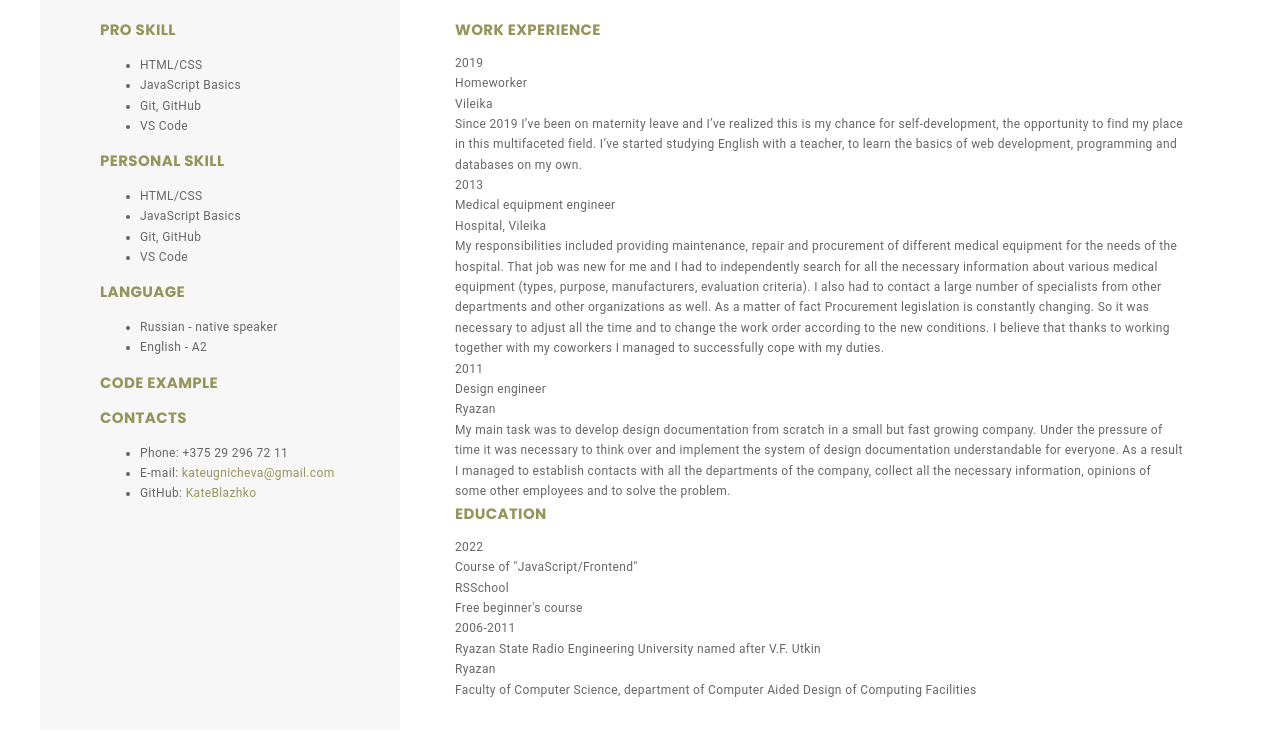
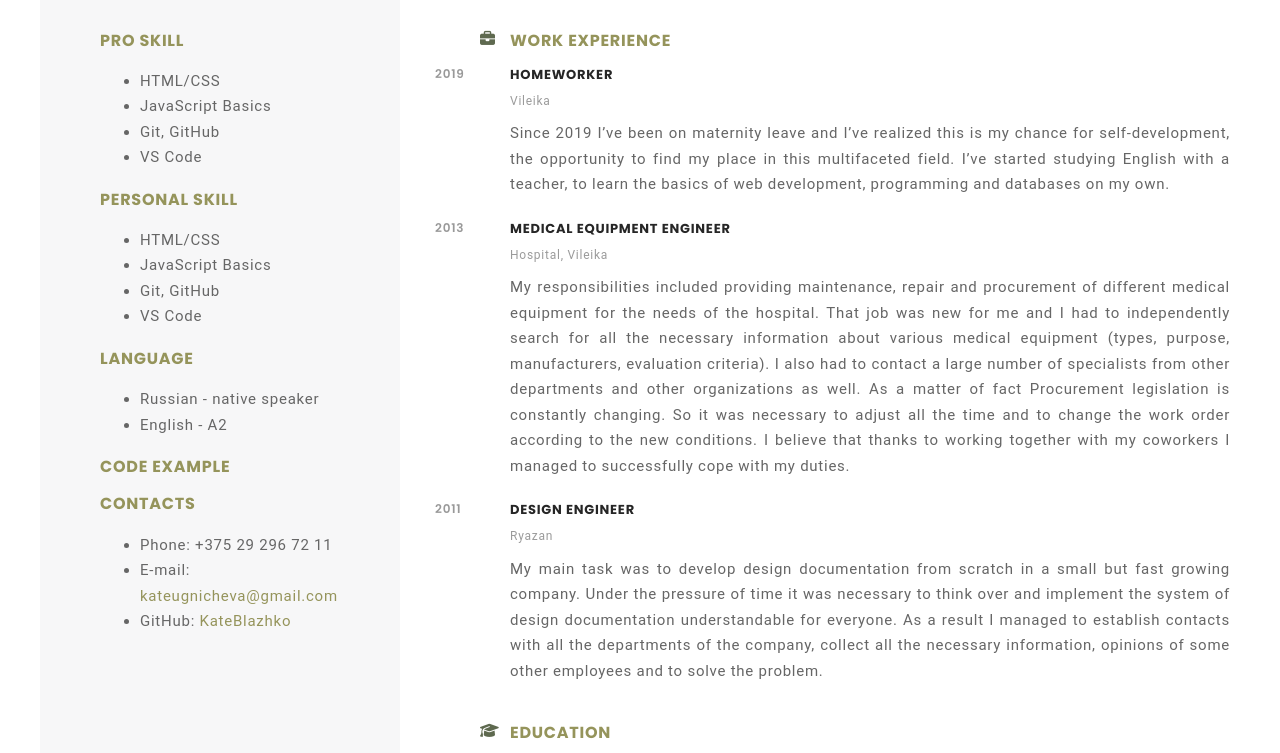
Before and after one commit to KateBlazhko/rsschool-cv, a plain HTML site: page index.html in a window 1280 px wide. Shown: the part 368-1121 px from the top of the page. Before the commit the page ends 1098 px from the top, so only its background shows below. Drawn offline with Linux system fonts and the light colour scheme; a script that the page names is missing.

Commit message:
feat: change style main block

```diff
--- a/index.html
+++ b/index.html
@@ -86,7 +86,9 @@
                     </article>
                     <article class="code_example" id="code_example">
                         <h2 class="tittle_article">Code example</h2>
-                        <!--code-->
+                        <div class="code">
+
+                        </div>
                     </article>
                     <article class="contact" id="contact">
                         <h2 class="tittle_article">Contacts</h2>
@@ -99,6 +101,7 @@
                 </div>
                 <div class="column_two" >
                     <article class="work_experience" id="work_experience">
+                        <div class="tittle_image"><i class="fas fa-briefcase"></i></div>
                         <h2 class="tittle_article">Work experience</h2>
                         <div class="work_item">
                             <div class="work_year">2019</div>
@@ -120,6 +123,7 @@
                         </div>
                     </article>
                     <article class="education" id="education">
+                        <div class="tittle_image"><i class="fas fa-graduation-cap"></i></div>
                         <h2 class="tittle_article">Education</h2>
                         <div class="education_item">
                             <div class="education_year">2022</div>
@@ -128,7 +132,7 @@
                             <div class="education_description">Free beginner's course</div>
                         </div>
                         <div class="education_item">
-                            <div class="education_year">2006-2011</div>
+                            <div class="education_year">2011</div>
                             <div class="education_post">Ryazan State Radio Engineering University named after V.F. Utkin</div>
                             <div class="education_place">Ryazan</div>
                             <div class="education_description">Faculty of Computer Science, department of Computer Aided Design of Computing Facilities</div>
--- a/style.css
+++ b/style.css
@@ -3,10 +3,10 @@ body {
 
     font-family: 'Roboto', sans-serif;
     font-style: normal;
-    font-size: 12px;
+    font-size: 15px;
     font-weight: 400;
     line-height: 1.7;
-    letter-spacing: 0.03em;
+    letter-spacing: 0.05em;
     color: #666666;
 }
 
@@ -35,7 +35,7 @@ h1, h2, h3 {
 
     font-family: 'Poppins', sans-serif;
     font-style: normal;
-    font-size: 15px;
+    font-size: 16px;
     font-weight: 700;
     text-transform: uppercase;
     color: #95945b;
@@ -104,11 +104,13 @@ h1, h2, h3 {
 
 .introduce_statement {
     width: 70%;
-    padding: 70px 55px;
+    padding: 70px 0 0 60px;
 }
 
 .introduce_statement_content {
     margin-top: 20px;
+
+    text-align: justify;
 }
 
 .introduce_tittle {
@@ -134,7 +136,7 @@ h1, h2, h3 {
 .introduce_tittle_main {
     font-family: 'Roboto', sans-serif;
     font-style: normal;
-    font-size: 15px;
+    font-size: 16px;
     font-weight: 300;
     line-height: 1.7;
     text-transform: uppercase;
@@ -150,8 +152,8 @@ h1, h2, h3 {
 }
 
 .work_position {
-    font-size: 10px;
-    font-weight: 400;
+    font-size: 14px;
+    font-weight: 300;
 }
 
 .introduce_transform_secondary {
@@ -209,8 +211,16 @@ main {
 }
 
 .code_example {
+    position: relative;
+
     padding: 0 60px;
 }
+
+.code {
+    position: absolute;
+}
+
+
 
 .contact {
     padding: 0 60px;
@@ -231,5 +241,63 @@ main {
 /* Column two */
 .column_two {
     width: 70%;
-    padding: 30px 55px;
+    padding: 30px 10px;
 }
+
+.work_experience,
+.education        {
+    position: relative;
+
+    padding: 0 0 15px 100px;
+}
+
+.work_item,
+.education_item {
+    position: relative;
+}
+
+.tittle_image {
+    position: absolute;
+    left: 70px;
+
+    color: #5e694f;
+}
+
+.work_year,
+.education_year {
+    position: absolute;
+    left: -75px;
+
+    font-family: 'Poppins', sans-serif;
+    font-style: normal;
+    font-size: 12px;
+    font-weight: 600;
+    color: #999999;
+}
+
+.work_post,
+.education_post {
+    margin-bottom: 5px;
+
+    font-family: 'Poppins', sans-serif;
+    font-style: normal;
+    font-size: 13px;
+    font-weight: 700;
+    text-transform: uppercase;
+    color: #262626;
+}
+
+.work_place,
+.education_place {
+    margin-bottom: 10px;
+
+    font-size: 12px;
+    color: #9B9B9B;
+}
+
+.work_description,
+.education_description {
+    margin-bottom: 20px;
+
+    text-align: justify;
+}
```
